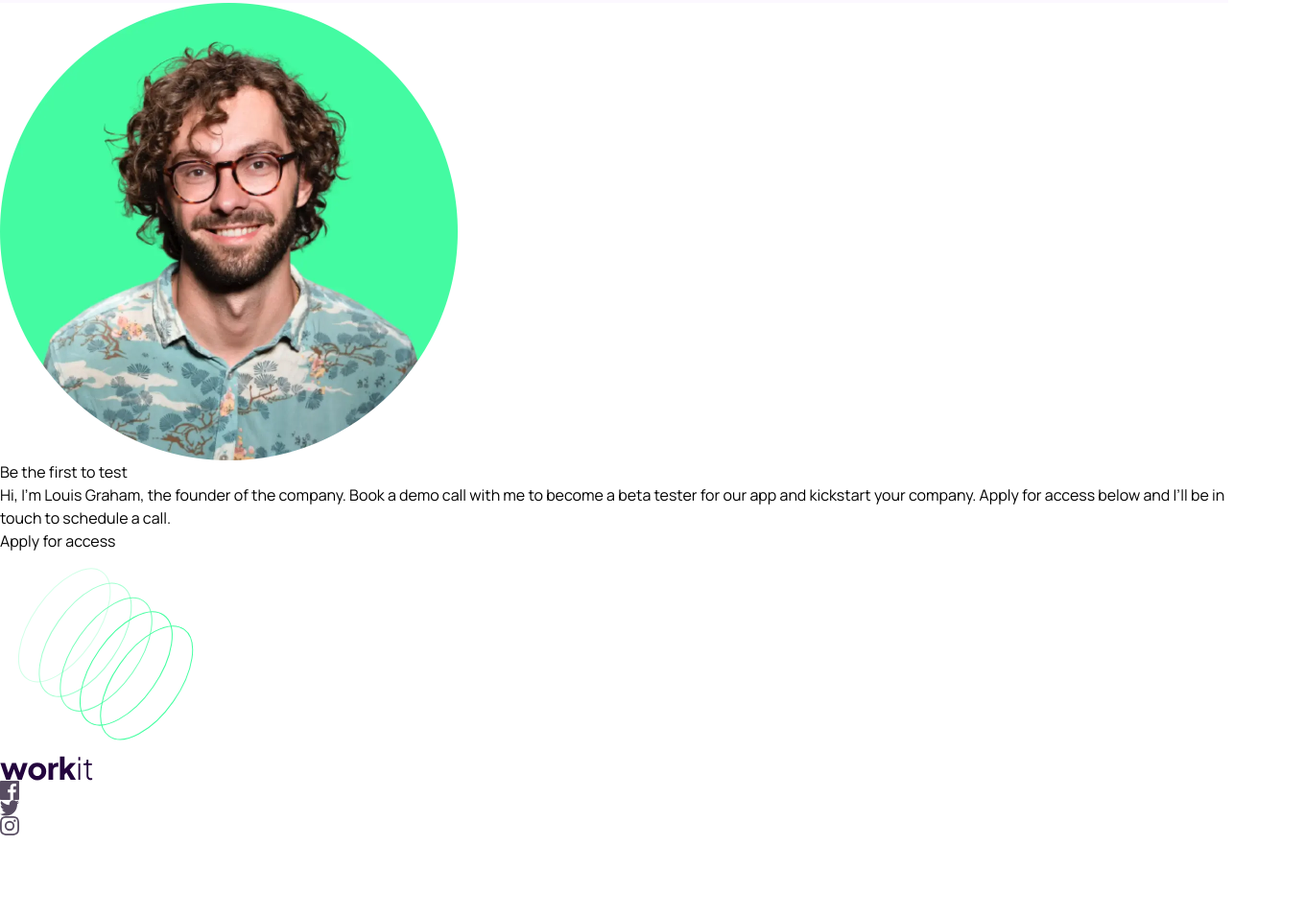
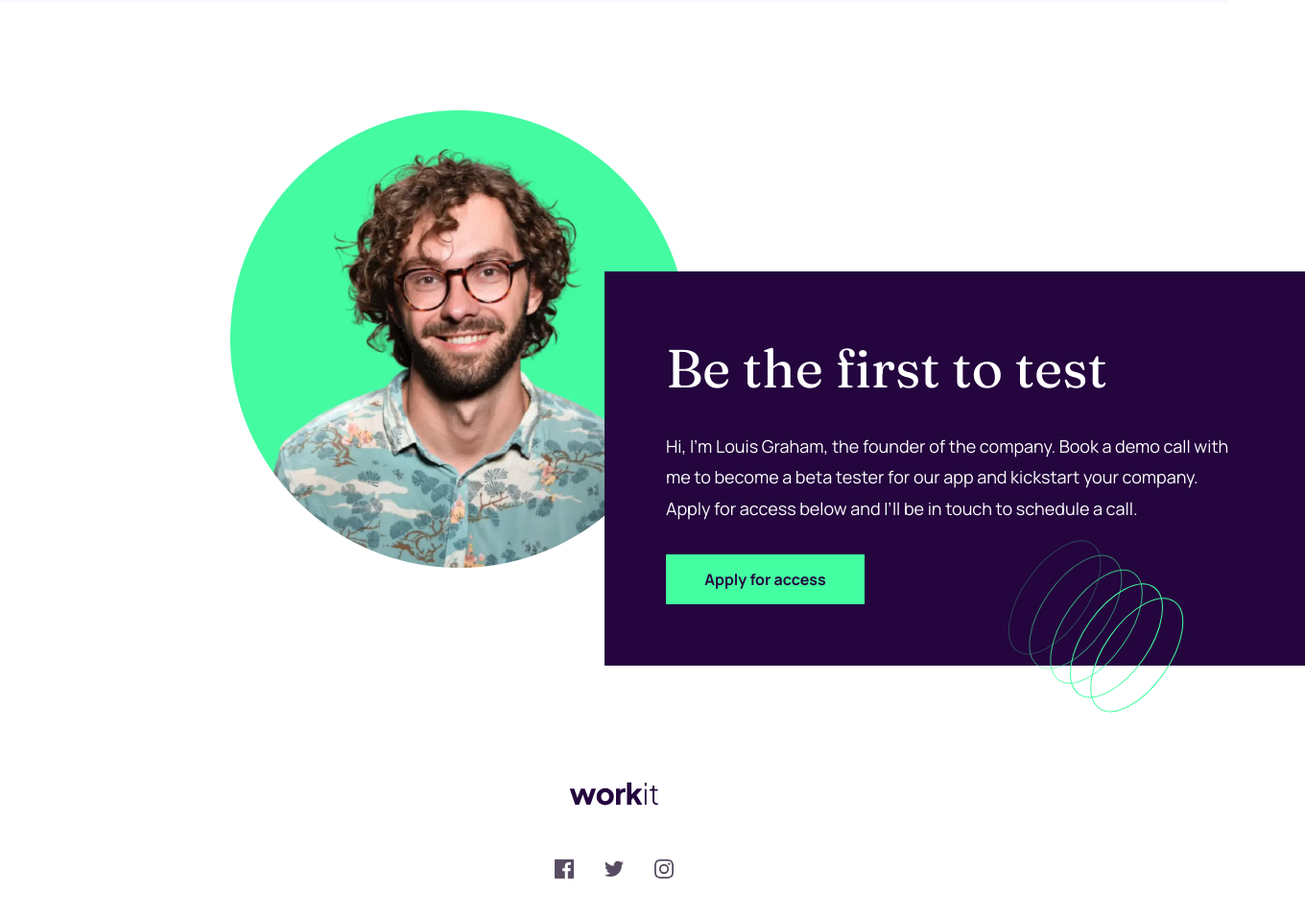
Before and after one commit to annadehtiarova/workit-landing-page, a plain HTML site: page index.html in a window 1280 px wide. Shown: the part 1512-2466 px from the top of the page at 96% size, 1360 px wide, since content can reach past the window. Before the commit the page ends 2383 px from the top, so only its background shows below. Drawn offline with nearby package versions, Linux system fonts and the light colour scheme.

Commit message:
Update index.html

```diff
--- a/index.html
+++ b/index.html
@@ -57,15 +57,15 @@
         <div class="w-screen h-[771px] bg-purple-900 text-white">
             <nav class="w-[1120px] mx-auto flex flex-row items-center justify-between pt-14">
                 <img class="h-6" src="assets/images/logo-light.svg" alt="logo-light">
-                <div class="border-b-[3px] border-green cursor-pointer">Apply for access</div>
+                <div class="border-b-[3px] border-green cursor-pointer hover:text-green">Apply for access</div>
             </nav>
             <header class="text-center">
                     <h1 class="w-[650px] mx-auto text-preset-1 font-serif pt-14">Data <span class="border-b-[3px] border-green">tailored</span> to your needs.</h1>
-                    <button class="bg-green text-purple-900 px-8 py-3 mt-10 font-bold">Learn more</button>
+                    <button class="bg-green text-purple-900 px-8 py-3 mt-10 font-bold hover:text-green hover:bg-purple-900 border-2 border-green">Learn more</button>
 
                 <div class="flex flex-row items-center justify-between">
-                    <img class="absolute top-20 left-10" src="assets/images/bg-pattern-1.svg" alt="bg-pattern-1">
-                    <img class="absolute right-24 " src="assets/images/bg-pattern-2.svg" alt="bg-pattern-2">
+                    <img class="absolute top-20 left-[-50px]" src="assets/images/bg-pattern-1.svg" alt="bg-pattern-1">
+                    <img class="absolute right-[-50px] " src="assets/images/bg-pattern-2.svg" alt="bg-pattern-2">
                 </div>
                 <img class="w-[767px] absolute top-[491px] right-[400px]" src="assets/images/image-hero.webp" alt="image-hero">
             </header>
@@ -95,21 +95,21 @@
             </div>
         </div>
         </section>
-        <section>
-            <img class="w-[477px]" src="assets/images/image-founder.webp" alt="image-founder">
-            <div>
-                <h1>Be the first to test</h1>
-                <p>Hi, I'm Louis Graham, the founder of the company. Book a demo call with me to become a beta tester for our app and kickstart your company. Apply for access below and I’ll be in touch to schedule a call.</p>
-                <button>Apply for access</button>
-                <img src="assets/images/bg-pattern-3.svg" alt="bg-pattern-3">
+        <section class="relative w-[1120px] h-[700px] mx-auto">
+            <img class=" absolute top-[112px] left-[160px] w-[477px]" src="assets/images/image-founder.webp" alt="image-founder">
+            <div class=" absolute top-[280px] left-[550px] w-[730px] h-[411px] bg-purple-900 text-white flex flex-col justify-end gap-8 p-16">
+                <h1 class="text-preset-2 font-serif">Be the first to test</h1>
+                <p class="text-preset-4 font-sans">Hi, I'm Louis Graham, the founder of the company. Book a demo call with me to become a beta tester for our app and kickstart your company. Apply for access below and I’ll be in touch to schedule a call.</p>
+                <button class="w-[207px] bg-green text-purple-900 px-8 py-3 font-bold hover:text-green hover:bg-purple-900 border-2 border-green">Apply for access</button>
             </div>
+            <img class="absolute left-[952px] top-[544px]" src="assets/images/bg-pattern-3.svg" alt="bg-pattern-3">
         </section>
-        <footer>
-            <img src="assets/images/logo-dark.svg" alt="logo-dark">
-            <div>
-                <img src="assets/images/icon-facebook.svg" alt="icon-facebook">
-                <img src="assets/images/icon-twitter.svg" alt="icon-twitter">
-                <img src="assets/images/icon-instagram.svg" alt="icon-instagram">
+        <footer class="flex flex-col gap-14 py-[112px]">
+            <img class="h-[25px]" src="assets/images/logo-dark.svg" alt="logo-dark">
+            <div class="flex flex-row mx-auto gap-8">
+            <img class="cursor-pointer" src="assets/images/icon-facebook.svg" alt="icon-facebook">
+            <img class="cursor-pointer" src="assets/images/icon-twitter.svg" alt="icon-twitter">
+            <img class="cursor-pointer" src="assets/images/icon-instagram.svg" alt="icon-instagram">
             </div>
         </footer>
     </div>
```
